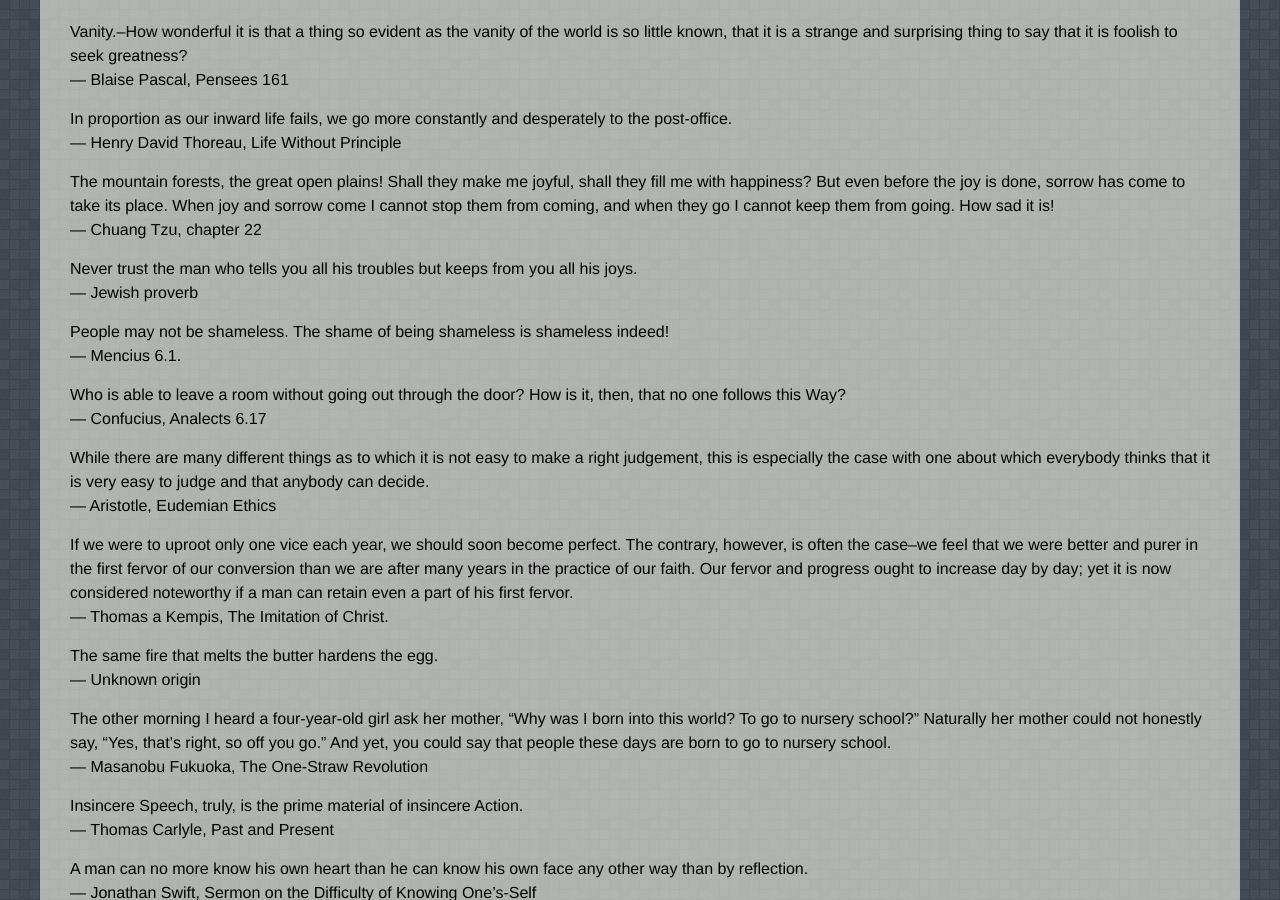
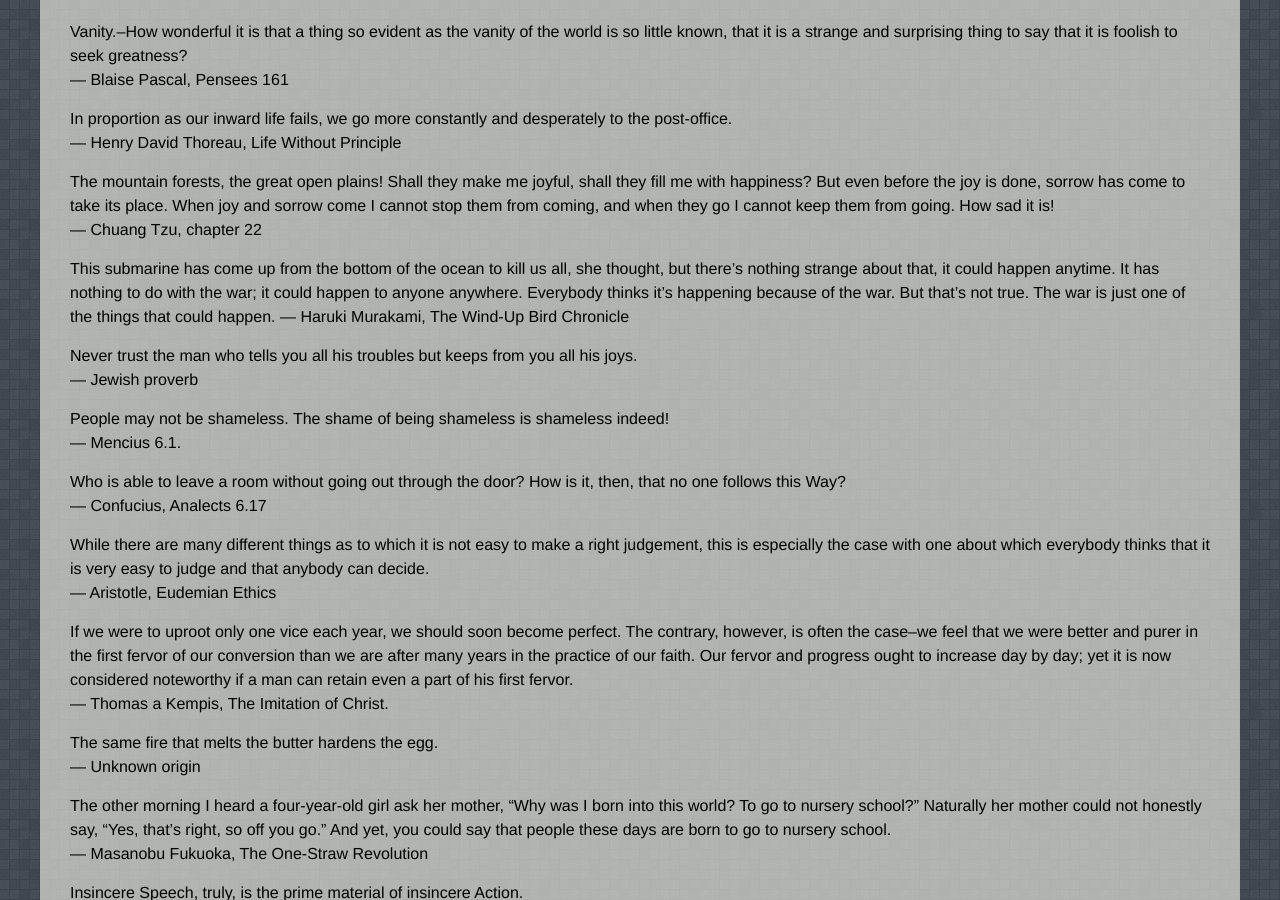
Before and after one commit to oneeman/oneeman.github.io, a Jekyll site: the page built from quotes.md, in a window 1280 px wide and 900 px high, scrolled down 551 px. Built offline with Jekyll 4.4.1, drawn with Linux system fonts in a browser that asks for light colours.

Commit message:
Add Murakami quote

```diff
--- a/quotes.md
+++ b/quotes.md
@@ -37,6 +37,9 @@
 before the joy is done, sorrow has come to take its place. When joy and sorrow come I cannot stop them from coming, and
 when they go I cannot keep them from going. How sad it is!
 --- Chuang Tzu, chapter 22
+
+This submarine has come up from the bottom of the ocean to kill us all, she thought, but there’s nothing strange about that, it could happen anytime. It has nothing to do with the war; it could happen to anyone anywhere. Everybody thinks it’s happening because of the war. But that’s not true. The war is just one of the things that could happen.
+--- Haruki Murakami, The Wind-Up Bird Chronicle
 
 Never trust the man who tells you all his troubles but keeps from you all his joys.
 --- Jewish proverb
```
